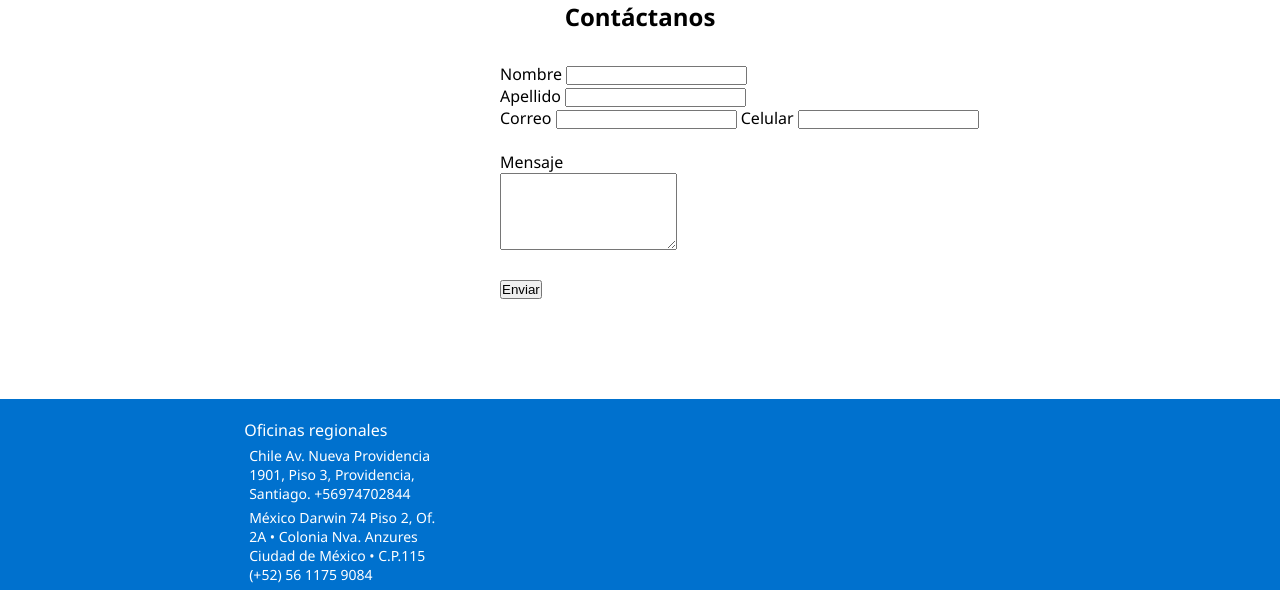
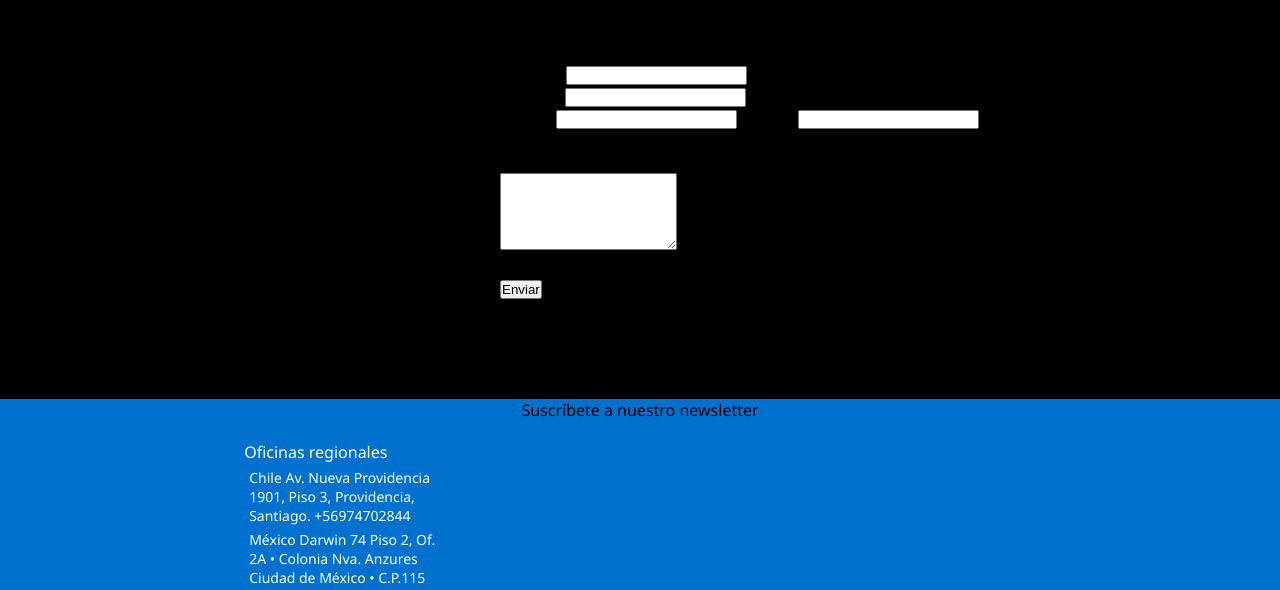
Before and after one commit to sofitgs/proyecto, a plain HTML site: page index.html in a window 1280 px wide. Shown: the part 2874-3464 px from the top of the page. Drawn offline with Linux system fonts and the light colour scheme.

Commit message:
agregue cambios en css y un parrafo en index

```diff
--- a/css/style.css
+++ b/css/style.css
@@ -7,6 +7,7 @@
 /*BODY*/
 body{
     font-family: 'Segoe UI', Tahoma, Geneva, Verdana, sans-serif;
+    background-color: black;
 }
 
 
@@ -247,6 +248,14 @@ color: white;
     margin-left: 30px;
 }
 
+.suscribete{
+    background-color: #0071ce;
+    width: auto;
+    display: flex;
+    align-items: center;
+    justify-content: center;
+}
+
 /*footer*/
 footer{
     background-color: #0071ce;
--- a/index.html
+++ b/index.html
@@ -134,6 +134,9 @@
                 <input type="submit" value="Enviar">
             </form>
         </section>
+        <section class="suscribete">
+            <p>Suscríbete a nuestro newsletter</p>
+        </section>
     </main>
     <footer class="footer">
         <div class="footer__content">
```
